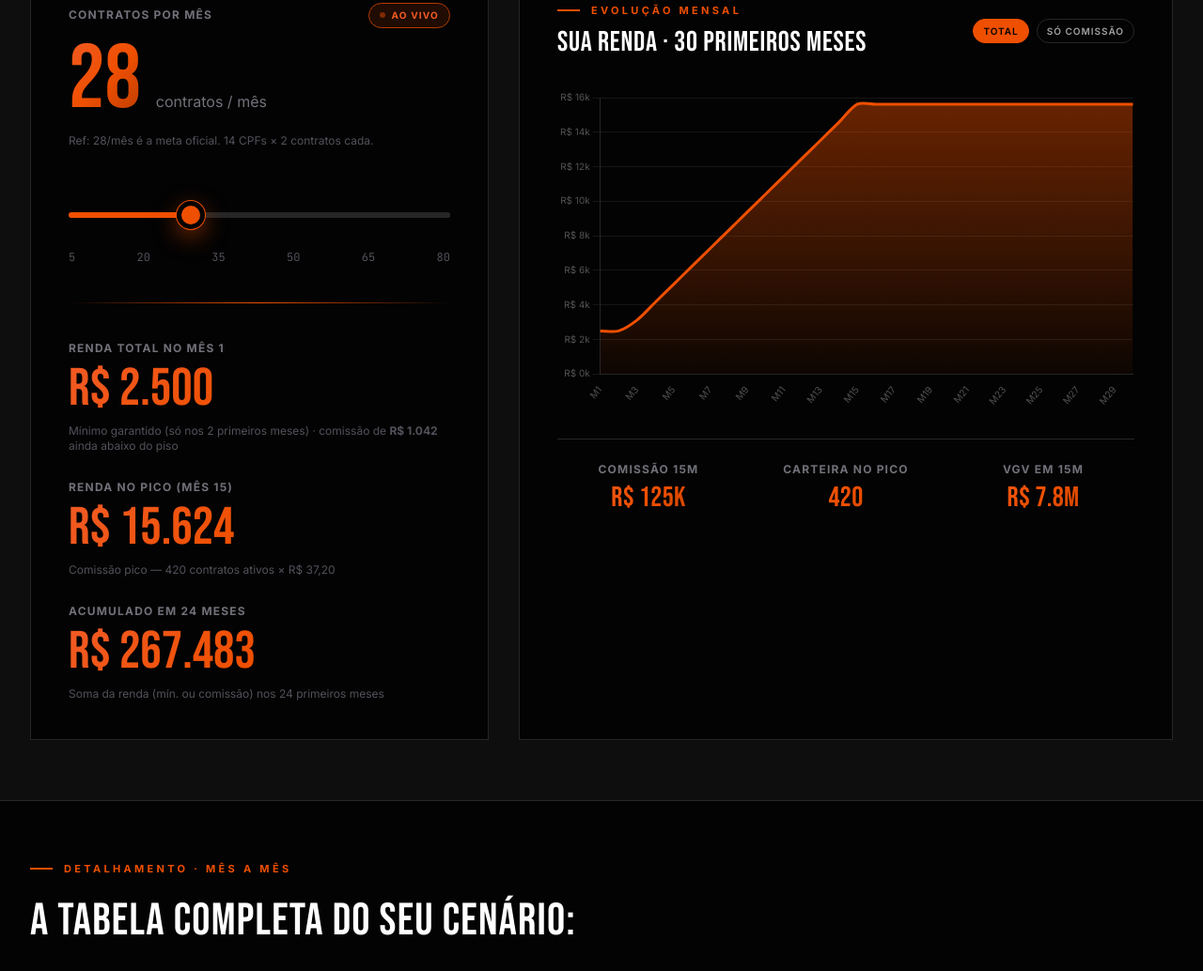
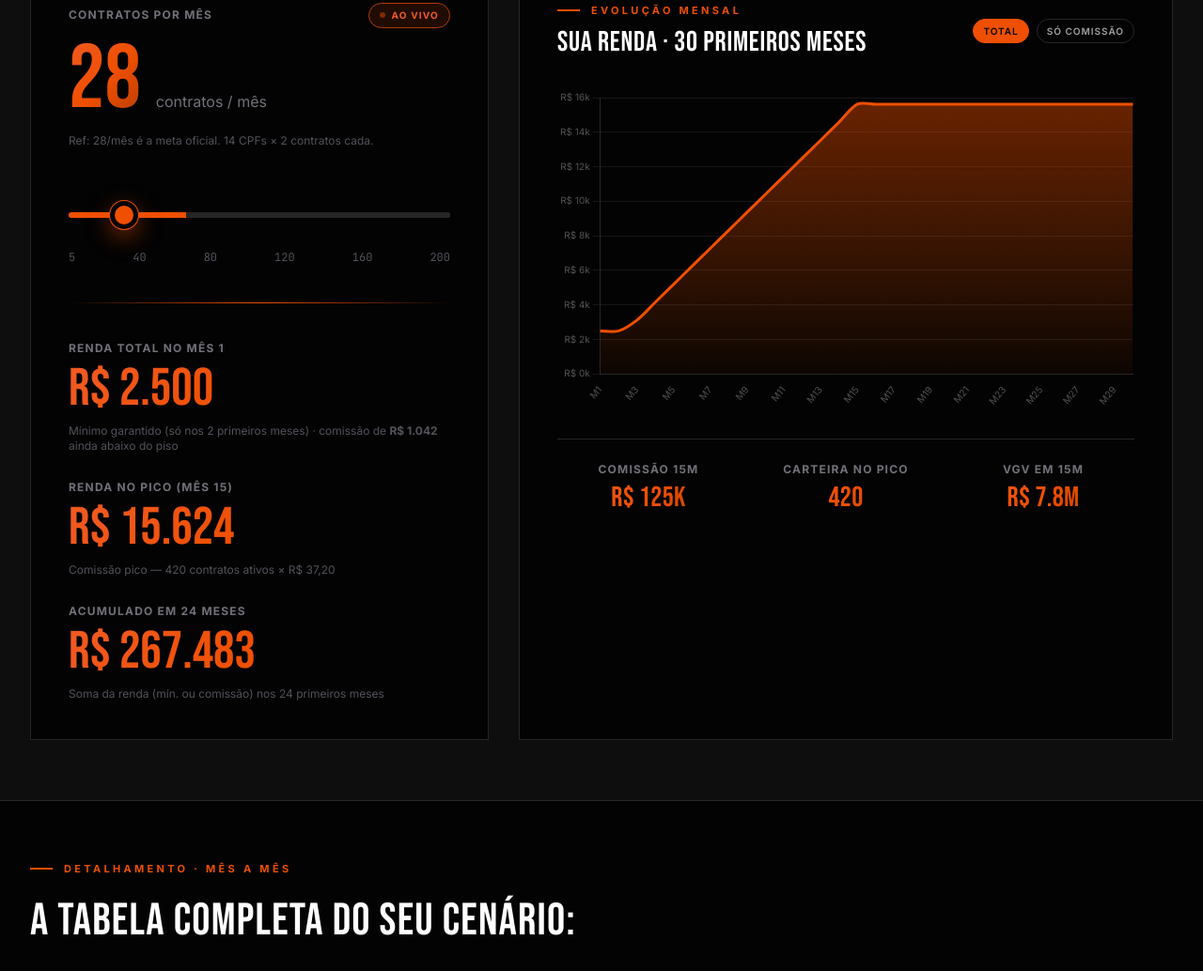
Before and after one commit to pofazze/capital-concreto-dday-14maio, a plain HTML site: page calculadora-ganhos.html in a window 1280 px wide. Shown: the part 1429-2463 px from the top of the page at 94% size. Drawn offline with nearby package versions, Linux system fonts and the light colour scheme.

Commit message:
calculadora: aumentar limite de contratos de 80 para 200
Co-Authored-By: Claude Opus 4.7 (1M context) <noreply@anthropic.com>

```diff
--- a/calculadora-ganhos.html
+++ b/calculadora-ganhos.html
@@ -389,15 +389,15 @@
           </p>
 
           <div class="slider-wrap">
-            <input type="range" id="slider" min="5" max="80" value="28" step="1">
+            <input type="range" id="slider" min="5" max="200" value="28" step="1">
           </div>
           <div class="flex justify-between text-xs text-zinc-600 mono mt-1">
             <span>5</span>
-            <span>20</span>
-            <span>35</span>
-            <span>50</span>
-            <span>65</span>
+            <span>40</span>
             <span>80</span>
+            <span>120</span>
+            <span>160</span>
+            <span>200</span>
           </div>
 
           <div class="orange-line my-10"></div>
```
